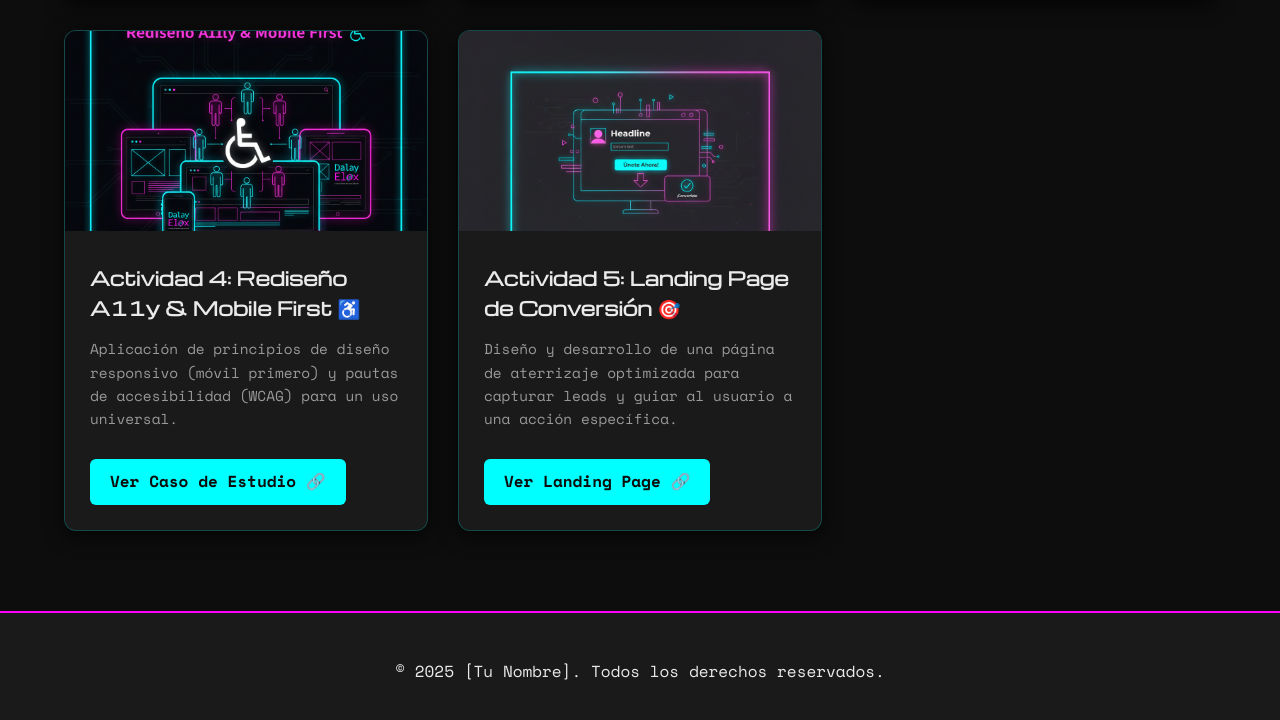
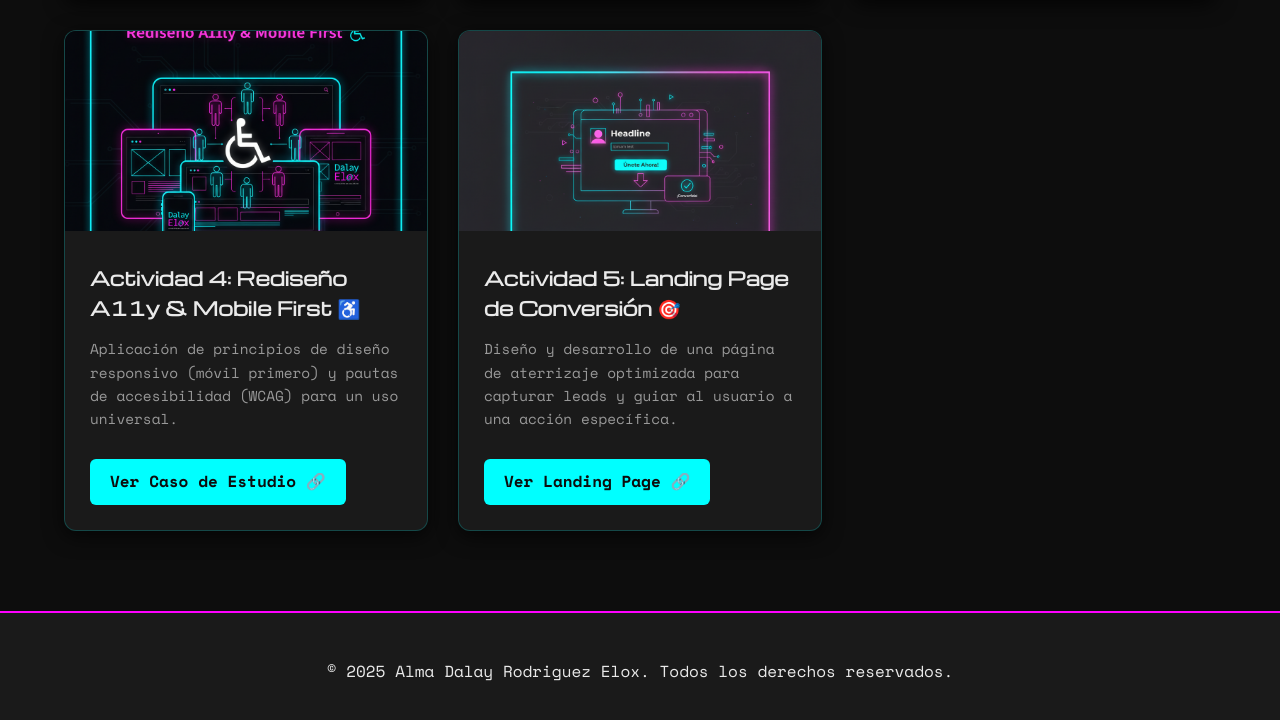
Before and after one commit to dalyeloxx/Portafolio-Dalay-Elox, a plain HTML site: page index.html in a window 1280 px wide. Shown: the part 1338-2058 px from the top of the page. Drawn offline with nearby package versions, Linux system fonts and the light colour scheme.

Commit message:
Update index.html

```diff
--- a/index.html
+++ b/index.html
@@ -77,8 +77,9 @@
 </section>
 
     <footer>
-        <p>&copy; 2025 [Tu Nombre]. Todos los derechos reservados.</p>
+        <p>&copy; 2025 Alma Dalay Rodriguez Elox. Todos los derechos reservados.</p>
     </footer>
 
 </body>
+
 </html>
```
